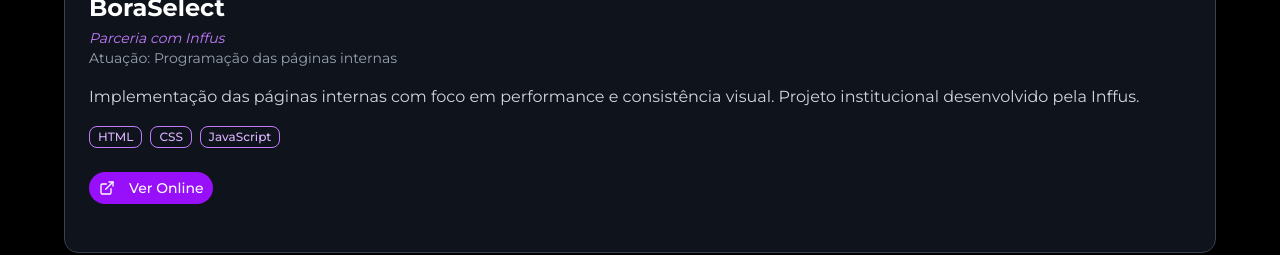
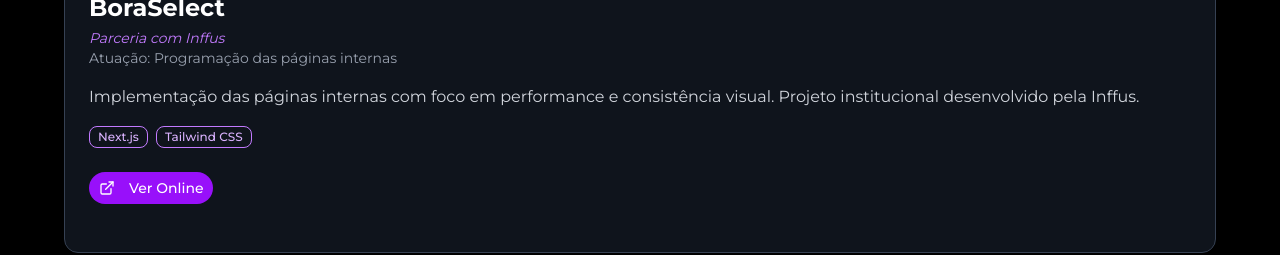
Before and after one commit to Kuligowskilucas/portfolio, a Next.js app: page / in a window 1280 px wide. Shown: the part 2780-3035 px from the top of the page. Built offline with nearby package versions, Linux system fonts and the light colour scheme.

Commit message:
fix: arrumando tecnologias usadas

```diff
--- a/src/app/page.tsx
+++ b/src/app/page.tsx
@@ -48,7 +48,7 @@
     title: "BoraSelect",
     description:
       "Implementação das páginas internas com foco em performance e consistência visual. Projeto institucional desenvolvido pela Inffus.",
-    tech: ["HTML", "CSS", "JavaScript"],
+    tech: ["Next.js", "Tailwind CSS"],
     link: "https://boraselect.com.br/",
     image: "/images/boraselect.png",
     partner: "Inffus",
@@ -78,7 +78,7 @@
     title: "Vestilo Uniformes",
     description:
       "Desenvolvimento das páginas internas do site da Vestilo com foco em responsividade, clareza de estrutura e padronização visual. Projeto da Inffus.",
-    tech: ["HTML", "CSS", "JavaScript", "PHP"],
+    tech: ["Next.js", "Tailwind CSS"],
     link: "https://site.vestilo.com.br/",
     image: "/images/vestilo.png",
     partner: "Inffus",
```
